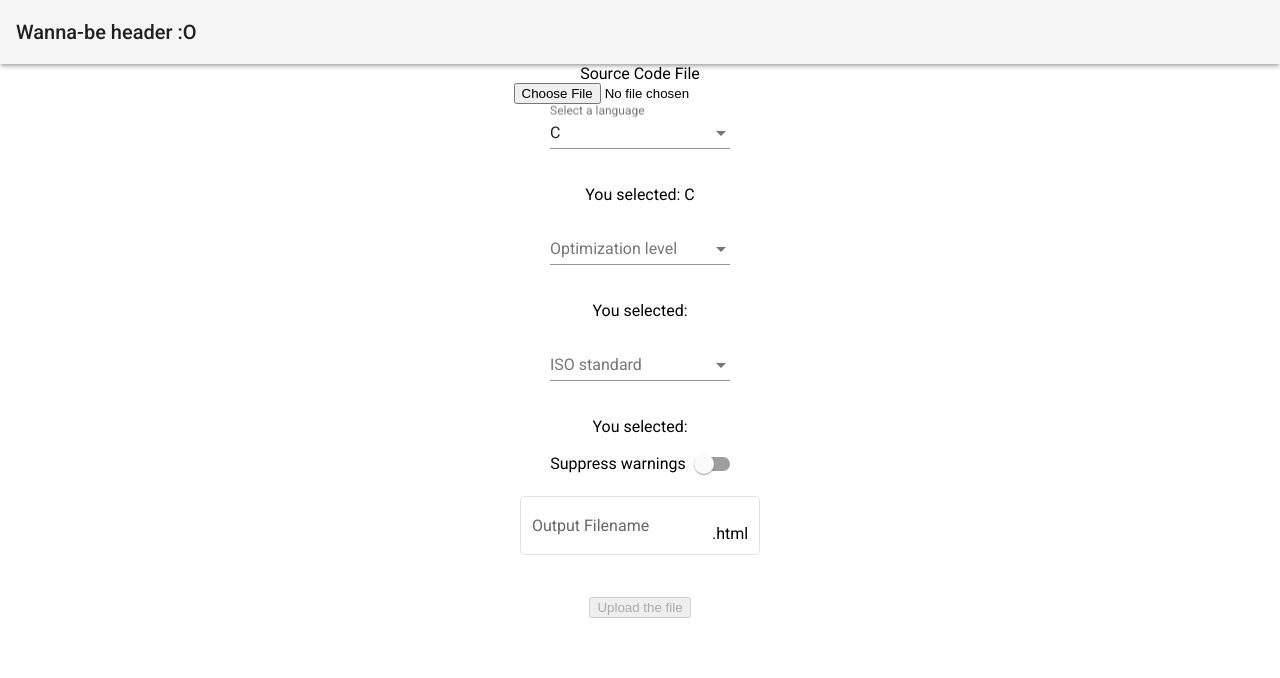
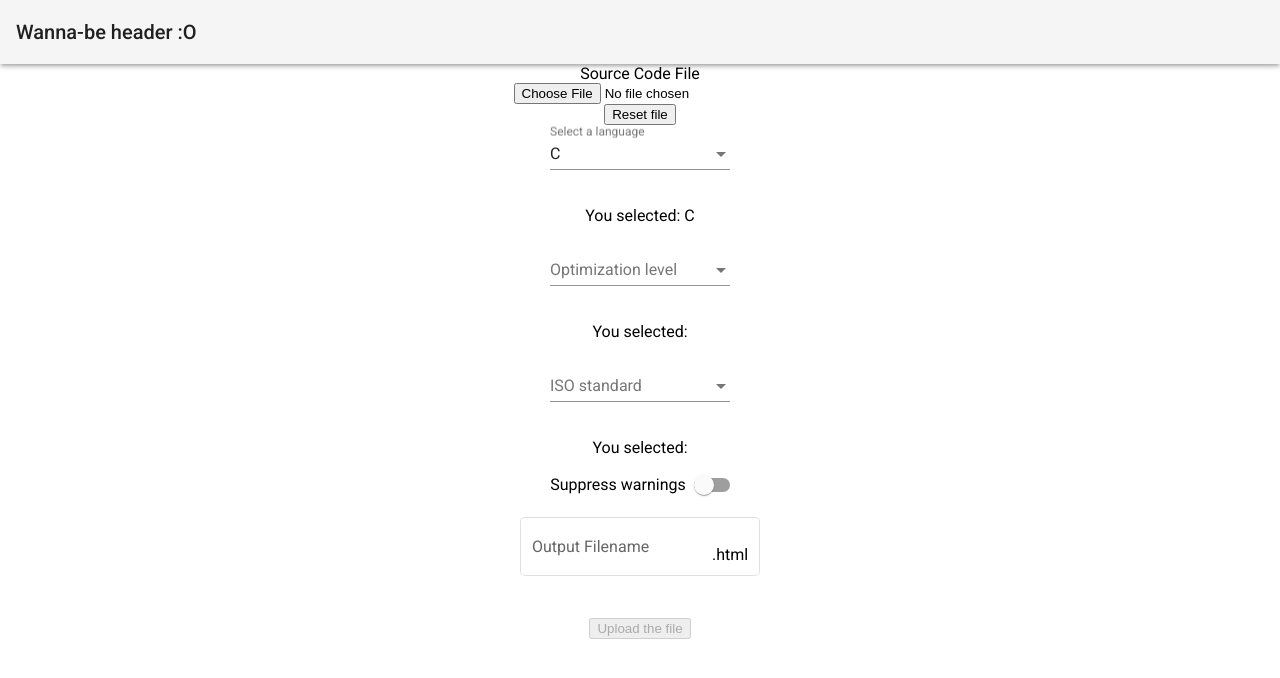
Before and after one commit to NikosGad/Webassembly_Compiler_Collection, an Angular app in the folder frontend/app-frontend/: page / in a window 1280 px wide. Shown: the top 678 px of the page. Built offline with nearby package versions, Linux system fonts and the light colour scheme.

Commit message:
Add reset code file button

```diff
--- a/frontend/app-frontend/src/app/file-upload/file-upload.component.html
+++ b/frontend/app-frontend/src/app/file-upload/file-upload.component.html
@@ -8,6 +8,9 @@
             Click this to save
             <a id="downloadhref"></a>
         </button>
+    </div>
+    <div>
+        <button type="button" name="reset-btn" (click)="resetInputFile()">Reset file</button>
     </div>
 
     <mat-form-field>
--- a/frontend/app-frontend/src/app/file-upload/file-upload.component.ts
+++ b/frontend/app-frontend/src/app/file-upload/file-upload.component.ts
@@ -36,6 +36,10 @@ export class FileUploadComponent implements OnInit {
     // window.location.href = url;
   }
 
+  resetInputFile() {
+    this.file_path = ""
+  }
+
   upload(file: any): void {
     let compilation_options: any;
     this.resultsZipFileBlob = new Blob();
```
